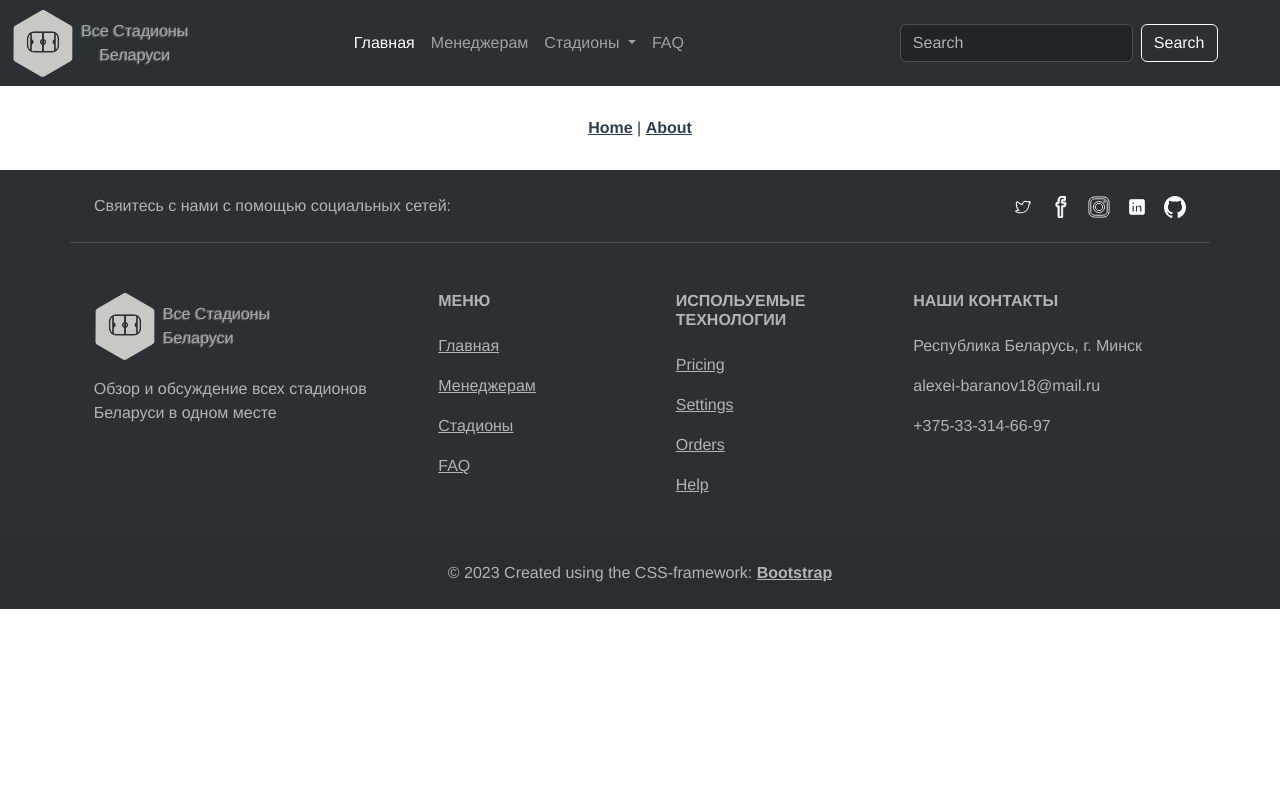
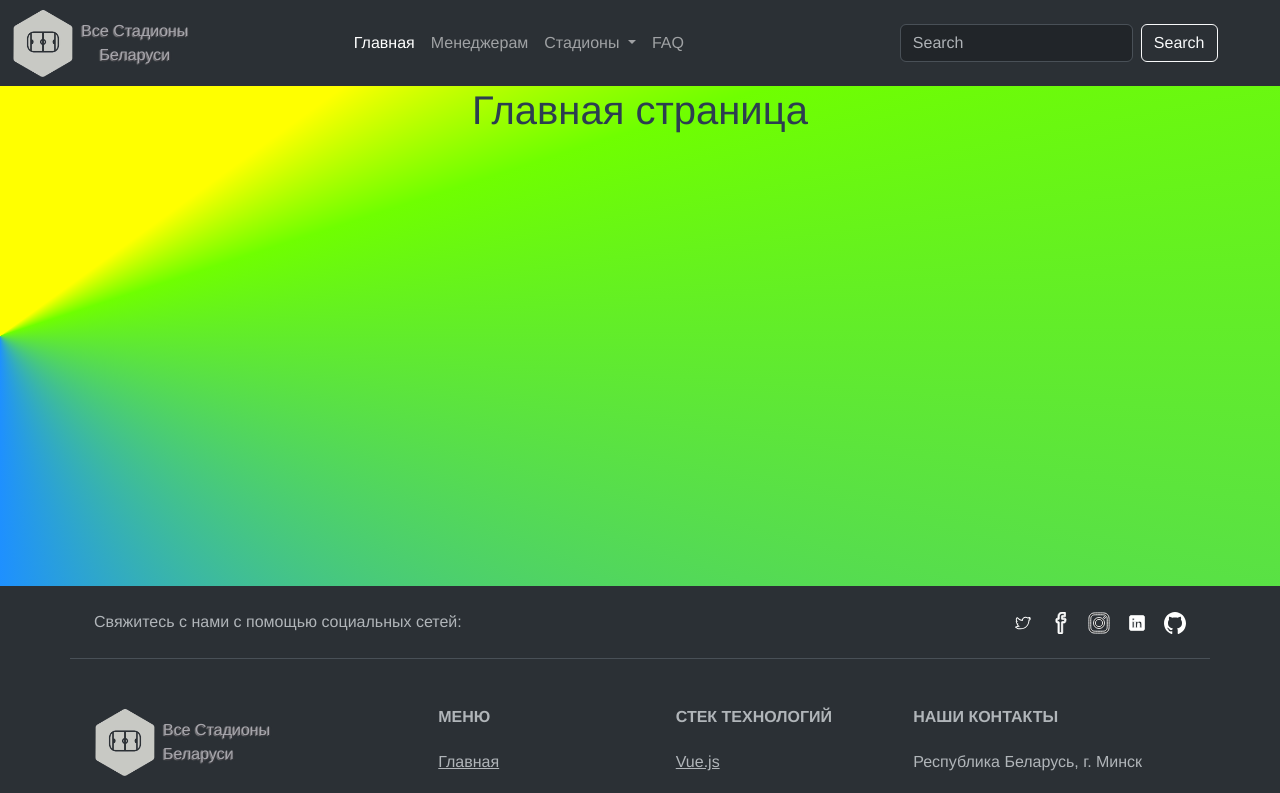
Before and after one commit to Baranov-alexei18/footbustikshop, a Vue app: page /#/manager in a window 1280 px wide. Shown: the top 793 px of the page. Built offline with nearby package versions, Linux system fonts and the light colour scheme.

Commit message:
updated router

```diff
--- a/src/AppShop.vue
+++ b/src/AppShop.vue
@@ -1,10 +1,6 @@
 <template>
   <HeaderApp></HeaderApp>
-  <router-view />
-  <nav>
-    <router-link to="/">Home</router-link> |
-    <router-link to="/about">About</router-link>
-  </nav>
+  <router-view class="view" />
   <FooterApp></FooterApp>
 </template>
 
@@ -22,4 +18,7 @@ export default {
 </script>
 
 <style lang="scss">
+.view {
+  background: conic-gradient(at 0% 50%,yellow 15%,rgb(111, 255, 0) 20%, #1e90ff 50%);
+}
 </style>
--- a/src/components/FooterApp.vue
+++ b/src/components/FooterApp.vue
@@ -7,7 +7,7 @@
       class="container d-flex justify-content-center justify-content-lg-between p-4 border-bottom"
     >
       <div class="d-none d-lg-block my-auto">
-        <span>Свяитесь с нами с помощью социальных сетей:</span>
+        <span>Свяжитесь с нами с помощью социальных сетей:</span>
       </div>
       <div>
         <SocialIconsGroup></SocialIconsGroup>
@@ -38,30 +38,24 @@
               <router-link to="/" class="text-reset">FAQ</router-link>
             </p>
           </div>
-          <!-- Grid column -->
 
-          <!-- Grid column -->
           <div class="col-md-3 col-lg-2 col-xl-2 mx-auto mb-4">
-            <!-- Links -->
-            <h6 class="text-uppercase fw-bold mb-4">Испольуемые технологии</h6>
+            <h6 class="text-uppercase fw-bold mb-4">Стек технологий</h6>
             <p>
-              <router-link to="/" class="text-reset">Pricing</router-link>
+              <router-link to="/" class="text-reset">Vue.js</router-link>
             </p>
             <p>
-              <router-link to="/" class="text-reset">Settings</router-link>
+              <router-link to="/" class="text-reset">Vue-Router</router-link>
             </p>
             <p>
-              <router-link to="/" class="text-reset">Orders</router-link>
+              <router-link to="/" class="text-reset">Axios</router-link>
             </p>
             <p>
-              <router-link to="/" class="text-reset">Help</router-link>
+              <router-link to="/" class="text-reset">Bootstrap</router-link>
             </p>
           </div>
-          <!-- Grid column -->
 
-          <!-- Grid column -->
           <div class="col-md-4 col-lg-3 col-xl-3 mx-auto mb-md-0 mb-4">
-            <!-- Links -->
             <h6 class="text-uppercase fw-bold mb-4">Наши контакты</h6>
             <p>Республика Беларусь, г. Минск</p>
             <p>alexei-baranov18@mail.ru</p>
--- a/src/components/HeaderApp.vue
+++ b/src/components/HeaderApp.vue
@@ -23,7 +23,7 @@
             >
           </li>
           <li class="nav-item">
-            <a class="nav-link" href="#/about">Менеджерам</a>
+            <a class="nav-link" href="/manager">Менеджерам</a>
           </li>
           <li class="nav-item dropdown">
             <a
@@ -36,43 +36,15 @@
               Стадионы
             </a>
             <ul class="dropdown-menu">
-              <li>
-                <router-link class="dropdown-item" to="/">Минск</router-link>
-              </li>
-              <li>
-                <router-link class="dropdown-item" to="/"
-                  >Минская область</router-link
-                >
-              </li>
-              <li>
-                <router-link class="dropdown-item" to="/"
-                  >Витебская область</router-link
-                >
-              </li>
-              <li>
-                <router-link class="dropdown-item" to="/"
-                  >Могилевская область</router-link
-                >
-              </li>
-              <li>
-                <router-link class="dropdown-item" to="/"
-                  >Гомельская область</router-link
-                >
-              </li>
-              <li>
-                <router-link class="dropdown-item" to="/"
-                  >Брестская область</router-link
-                >
-              </li>
-              <li>
-                <router-link class="dropdown-item" to="/"
-                  >Гродненская область</router-link
+              <li v-for="region of regions" :key="region">
+                <router-link class="dropdown-item" to="/stadium"
+                  >{{region}}</router-link
                 >
               </li>
             </ul>
           </li>
           <li class="nav-item">
-            <router-link class="nav-link" to="/about">FAQ</router-link>
+            <router-link class="nav-link" to="/question">FAQ</router-link>
           </li>
         </ul>
       </div>
@@ -94,7 +66,22 @@
 <script>
 import LogoApp from "./ui-component/LogoApp.vue";
 
-export default { components: { LogoApp } };
+export default {
+  components: { LogoApp },
+  data() {
+    return {
+      regions: [
+        "Минск",
+        "Минская область",
+        "Витебская область",
+        "Могилевская область",
+        "Гомельская область",
+        "Брестская область",
+        "Гродненская область",
+      ],
+    };
+  },
+};
 </script>
 
 <style>
--- a/src/router/index.js
+++ b/src/router/index.js
@@ -1,5 +1,8 @@
-import { createRouter, createWebHashHistory } from 'vue-router'
+import { createRouter, createWebHistory } from 'vue-router'
 import HomeView from '../views/HomeView.vue'
+import ManagerView from '../views/ManagerView.vue'
+import StadiumView from '../views/StadiumView.vue'
+import QuestionView from '../views/QuestionView.vue'
 
 const routes = [
   {
@@ -8,17 +11,27 @@ const routes = [
     component: HomeView
   },
   {
-    path: '/about',
-    name: 'about',
+    path: '/manager',
+    name: 'manager',
     // route level code-splitting
-    // this generates a separate chunk (about.[hash].js) for this route
+    // this generates a separate chunk (manager.[hash].js) for this route
     // which is lazy-loaded when the route is visited.
-    component: () => import(/* webpackChunkName: "about" */ '../views/AboutView.vue')
+    component: ManagerView
+  },
+  {
+    path: '/stadium',
+    name: 'stadium',
+    component: StadiumView
+  },
+  {
+    path: '/question',
+    name: 'question',
+    component: QuestionView
   }
 ]
 
 const router = createRouter({
-  history: createWebHashHistory(),
+  history: createWebHistory(),
   routes
 })
 
--- a/src/views/AboutView.vue
+++ /dev/null
@@ -1,5 +0,0 @@
-<template>
-  <div class="about">
-    <h1>This is an about page</h1>
-  </div>
-</template>
--- a/src/views/HomeView.vue
+++ b/src/views/HomeView.vue
@@ -1,18 +1,20 @@
 <template>
-  <div class="home">
-    <img alt="Vue logo" src="../assets/Logo/logo.png">
-    <HelloWorld msg="Welcome to Your Vue.js App"/>
+  <div class="page_home">
+    <h1>Главная страница</h1>
   </div>
 </template>
 
 <script>
 // @ is an alias to /src
-import HelloWorld from '@/components/HelloWorld.vue'
 
 export default {
-  name: 'HomeView',
-  components: {
-    HelloWorld
-  }
+  name: "HomeView",
+  components: {},
+};
+</script>
+
+<style>
+.page_home {
+  height: 500px;
 }
-</script>
+</style>
--- /dev/null
+++ b/src/views/ManagerView.vue
@@ -0,0 +1,19 @@
+<template>
+  <div class="page_manager">
+    <h1>Страница менеджеров</h1>
+  </div>
+</template>
+
+<script>
+export default {
+  // eslint-disable-next-line vue/multi-word-component-names
+  name: "manager",
+  components: {},
+}
+</script>
+
+<style>
+.page_manager{
+  height: 500px;
+}
+</style>
--- /dev/null
+++ b/src/views/QuestionView.vue
@@ -0,0 +1,19 @@
+<template>
+  <div class="page_faq">
+    <h1>Страница FAQ</h1>
+  </div>
+</template>
+
+<script>
+export default {
+  // eslint-disable-next-line vue/multi-word-component-names
+  name: "question",
+  components: {},
+}
+</script>
+
+<style>
+.page_faq{
+  height: 500px;
+}
+</style>
--- /dev/null
+++ b/src/views/StadiumView.vue
@@ -0,0 +1,19 @@
+<template>
+  <div class="page_stadium">
+    <h1>Страница стадионов</h1>
+  </div>
+</template>
+
+<script>
+export default {
+  // eslint-disable-next-line vue/multi-word-component-names
+  name: "manager",
+  components: {},
+}
+</script>
+
+<style>
+.page_stadium{
+  height: 500px;
+}
+</style>
```
